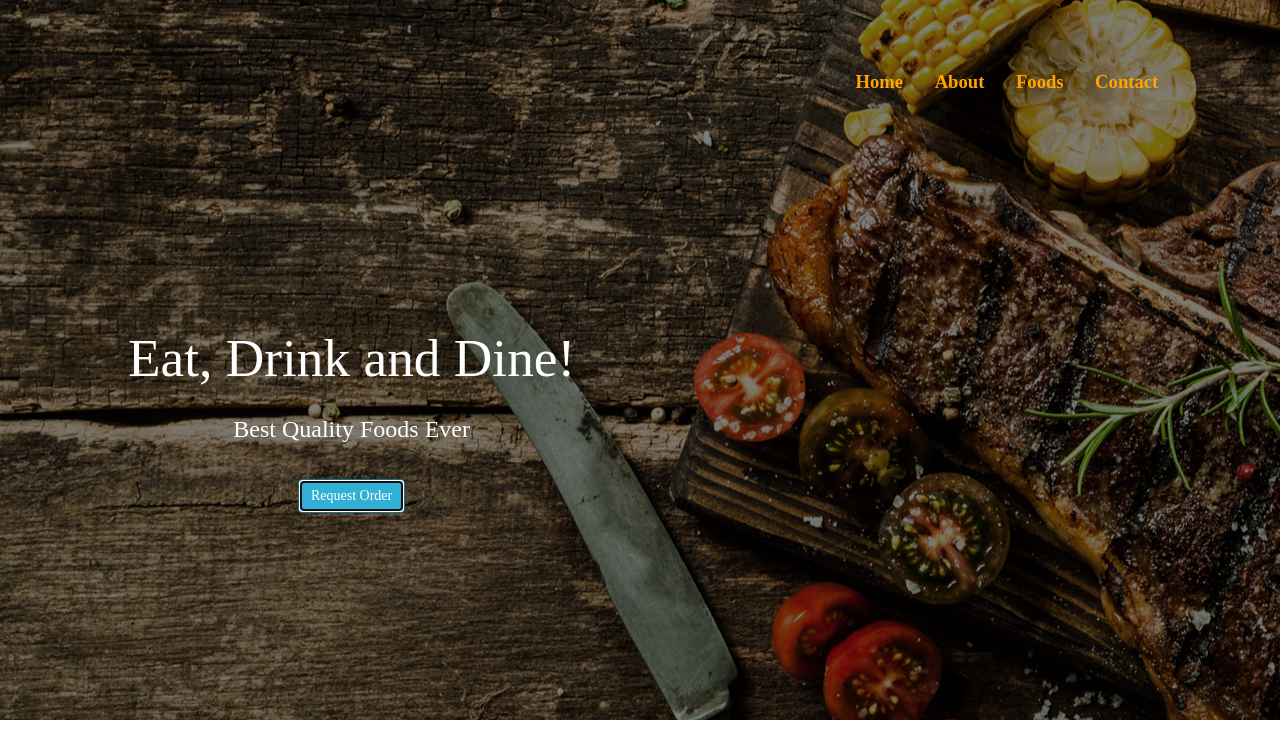
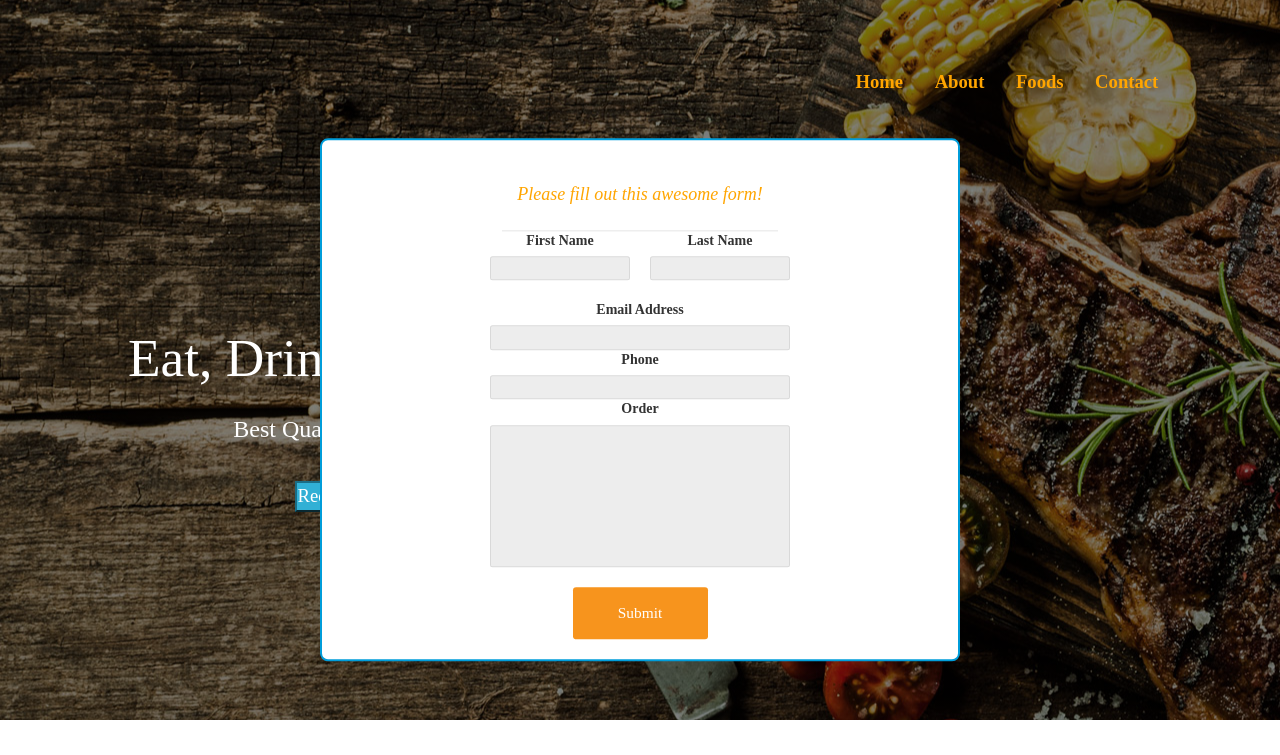
Before and after one commit to Gkata7/Webpages, a plain HTML site: page website1/index.html in a window 1280 px wide. Both pictures are taken after a click on the button "Request Order". Shown: the top 755 px of the page. Drawn offline with nearby package versions, Linux system fonts and the light colour scheme.

Commit message:
update files

```diff
--- a/website1/css/style.css
+++ b/website1/css/style.css
@@ -8,6 +8,10 @@ body{
 .row-list{
   width: 100%;
   margin: 0 auto;
+}
+.btn-group{
+  height: 10%;
+  font-size: 14pt;
 }
 .main-nav{
   float: right;
@@ -119,15 +123,146 @@ h3{
   text-align: center;
   color: grey;
 }
-.submission-modal{
-  background-color: white;
-  top: -5%;
-  height: 50%;
-  width: 35%;
-  position: absolute;
-  left: 35%;
-  border-radius: 5px;
-  padding: 10px;
-  text-align: center;
+.demo-submission-modal{
+  justify-content: center;
+  background-color: #FFFFFF;
+  position: fixed;
+  border: 2px solid #009DDA;
+  border-radius: 8px;
+  left: 50%;
+  top: 50%;
+  transform: translate(-50%, -50%);
+  width: 50%;
+  max-width: 800px;
+  padding: 20px;
   display: none;
 }
+.demo-submission-modal.open {
+  display: flex;
+  z-index: 1;
+}
+.open ~ .main-content,
+.open ~ .top-header {
+  /*filter: opacity(.2);*/
+  filter: blur(6px) grayscale(100%);
+}
+
+input {
+  box-sizing: border-box;
+  width: 100%;
+  padding: .5rem .75rem;
+  font-size: 1rem;
+  line-height: 1.25;
+  color: #464a4c;
+  background-color: #EDEDED;
+  background-image: none;
+  -webkit-background-clip: padding-box;
+  background-clip: padding-box;
+  border: 1px solid rgba(0,0,0,.15);
+  border-radius: .25rem;
+}
+
+input[type=number]::-webkit-inner-spin-button,
+input[type=number]::-webkit-outer-spin-button {
+    -webkit-appearance: none;
+    -moz-appearance: none;
+    appearance: none;
+    margin: 0;
+}
+
+label {
+  display: block;
+  text-align: center;
+  margin-bottom: 5px;
+}
+
+.full-name-form {
+  display: flex;
+  flex-direction: row;
+}
+
+.full-name-form .first-name {
+  margin-right: 20px;
+}
+
+.demo-form-container {
+  display: flex;
+  flex-direction: column;
+}
+
+.demo-form-container li {
+  margin-bottom: 20px;
+}
+
+textarea {
+  resize: none;
+  box-sizing: border-box;
+  width: 100%;
+  display: block;
+  padding: .5rem .75rem;
+  font-size: 1rem;
+  line-height: 1.25;
+  color: #464a4c;
+  background-color: #EDEDED;
+  background-image: none;
+  -webkit-background-clip: padding-box;
+  background-clip: padding-box;
+  border: 1px solid rgba(0,0,0,.15);
+  border-radius: .25rem;
+}
+
+.submit-form-button {
+  cursor: pointer;
+  border: none;
+  border-radius: 3px;
+  background-color: #F7941D;
+  color: #FFFFFF;
+  margin-top: 10px;
+  width: 135px;
+  font-size: 1.1em;
+  padding: 15px 0;
+  align-self: center;
+}
+
+.none {
+  display: none;
+}
+
+@media only screen and (max-width : 945px) {
+  .brightedge-logo-container {
+    display: flex;
+    justify-content: center;
+  }
+
+  .center-section {
+    flex-direction: column;
+  }
+
+  .full-name-form {
+    flex-direction: column;
+  }
+
+  .full-name-form .first-name {
+    margin-right: 0;
+  }
+
+  input {
+    box-sizing: border-box;
+    width: 100%;
+    padding: 0;
+    font-size: 1rem;
+    line-height: 1.25;
+    color: #464a4c;
+    background-color: #EDEDED;
+    background-image: none;
+    -webkit-background-clip: padding-box;
+    background-clip: padding-box;
+    border: 1px solid rgba(0,0,0,.15);
+    border-radius: .25rem;
+  }
+
+  .demo-submission-modal.open {
+    height: 60%;
+    overflow: auto;
+    padding-bottom: 0;
+  }
--- a/website1/index.html
+++ b/website1/index.html
@@ -12,60 +12,36 @@
     </script>
   </head>
   <body>
-    <!-- <script>
-    $(document).ready(function(){
-    $(".btn-info").click(function(){
-      $(".submission-modal").slideDown("slow");
-    });
-    $(".submit").click(function(){
-      var $data = $("#user :input");
-      var values = {};
-      $data.each(function(){
-        values[this.name] = $(this).val();
-        console.log(values);
-    });
-      alert("Thank you for your submission!")
-    });
-    $(".cancel").click(function(){
-      $(".box").toggle("slow");
-    });
-  });
-    </script> -->
 
     <!-- ========= Submission Box ========= -->
-    <div class="submission-modal">
+  <div class="demo-submission-modal">
   <div class="confirmation none">
     <p>Thanks for submitting your form!</p>
   </div>
-      <form class="form-container" id = "demo-form" method="post">
-        <header class = 'modal-header'>
-          <h5>Please fill out this form!</h5>
+  <form class="demo-form-container" id="demo-form" method="post">
+    <header class="modal-header">
+      <h4>Please fill out this awesome form!</h4>
     </header>
     <ul>
-          <li>
+      <li class="full-name-form">
         <div class="first-name">
           <label for="first-name">First Name</label>
-              <input class="name-form" id="first-name" type= "text" name = "firstName" value="">
+          <input class="name-form" id="first-name" type="text" name="firstName" value="">
         </div>
         <div class="last-name">
           <label for="last-name">Last Name</label>
-              <input class="name-form" id="last-name" type= "text" name = "lastName" value="">
+          <input class="name-form" id="last-name" type="text" name="lastName" value="">
         </div>
       </li>
-          <li>
         <label for="email">Email Address</label>
-            <input id = "email" type="text" name="email">
-          </li>
-          <li>
-            <label for="phone">Phone Number</label>
-            <input id = "phone" type="text" name="phone">
-          </li>
-          <li>
-            <label for="order">Orders</label>
-            <textarea class="order" id = "order" form = "demo-form"></textarea>
-          </li>
+        <input id="email" type="email" name="email">
+        <label for="telephone">Phone</label>
+        <input id="telephone" type='tel' name="telephone">
+        <label for="notes">Order</label>
+        <textarea class="notes" id="notes" name="notes" form="demo-form"></textarea>
     </ul>
-        <button class="btn btn-default" type="submit">Submit</button>
+
+    <button class="submit-form-button" type="submit">Submit</button>
   </form>
 </div>
     <!-- ========= Top Section ======== -->
@@ -86,7 +62,7 @@
         <p>Eat, Drink and Dine!</p>
         <h3>Best Quality Foods Ever</h3>
         <div class="btn-group">
-          <button type="button" class = "btn btn-info" name="button">Request Order</button>
+          <button type="button" class = "btn-info" name="button">Request Order</button>
         </div>
       </div>
   <!-- ========== About Section ========= -->
--- a/website1/js/index.js
+++ b/website1/js/index.js
@@ -1,24 +1,24 @@
 $(document).ready(function(){
   var $documentBody = $('body'),
-    $submissionModal = $('.submission-modal'),
+    $submissionModal = $('.demo-submission-modal'),
     CLASS_NAMES = {
       OPEN: 'open',
-      REQUEST_BUTTON: 'btn-info',
-      SUBMISSION_MODAL: 'submission-modal',
-      SUBMIT_FORM_BUTTON: 'btn-default'
+      BTN_INFO: 'btn-info',
+      SUBMISSION_MODAL: 'demo-submission-modal',
+      SUBMIT_FORM_BUTTON: 'submit-form-button'
   }
 
 $documentBody.click(function(e){
   e.preventDefault();
   var $el = $(e.target),
-    hasDemoRequestClass = $el.hasClass(CLASS_NAMES.REQUEST_BUTTON);
-    isDemoSubmissionModal = $el.parents('.submission-modal').length || $el.hasClass(CLASS_NAMES.SUBMISSION_MODAL),
+    hasDemoRequestClass = $el.hasClass(CLASS_NAMES.BTN_INFO);
+    isDemoSubmissionModal = $el.parents('.demo-submission-modal').length || $el.hasClass(CLASS_NAMES.SUBMISSION_MODAL),
     isSubmitFormButton = $el.hasClass(CLASS_NAMES.SUBMIT_FORM_BUTTON),
     formData = {};
 
   if(hasDemoRequestClass){
     $('.confirmation').addClass('none');
-    $('.form-container').removeClass('none');
+    $('.demo-form-container').removeClass('none');
     $submissionModal.addClass(CLASS_NAMES.OPEN);
   }else if(isSubmitFormButton){
     handleSubmit()
@@ -29,19 +29,19 @@ $documentBody.click(function(e){
 })
 
 function handleSubmit(){
-  var $demoFormValues = $('.form-container input'),
-    $additionalNotesValue = $('.order').val();
+  var $demoFormValues = $('.demo-form-container input'),
+    $additionalNotesValue = $('.notes').val();
 
   $demoFormValues.each(function(item){
     var nameType = $(this).attr('name');
     formData[nameType] = $(this).val();
     $(this).val('');
   })
-  formData['orders'] = $additionalNotesValue;
+  formData['additionalNotes'] = $additionalNotesValue;
   console.log(formData);
   $submissionModal.find('.confirmation').removeClass('none');
   $('notes').val('');
-  $('.form-container').addClass('none');
+  $('.demo-form-container').addClass('none');
 }
 
 });
```
Lines whose indentation alone changed are shown as unchanged.
